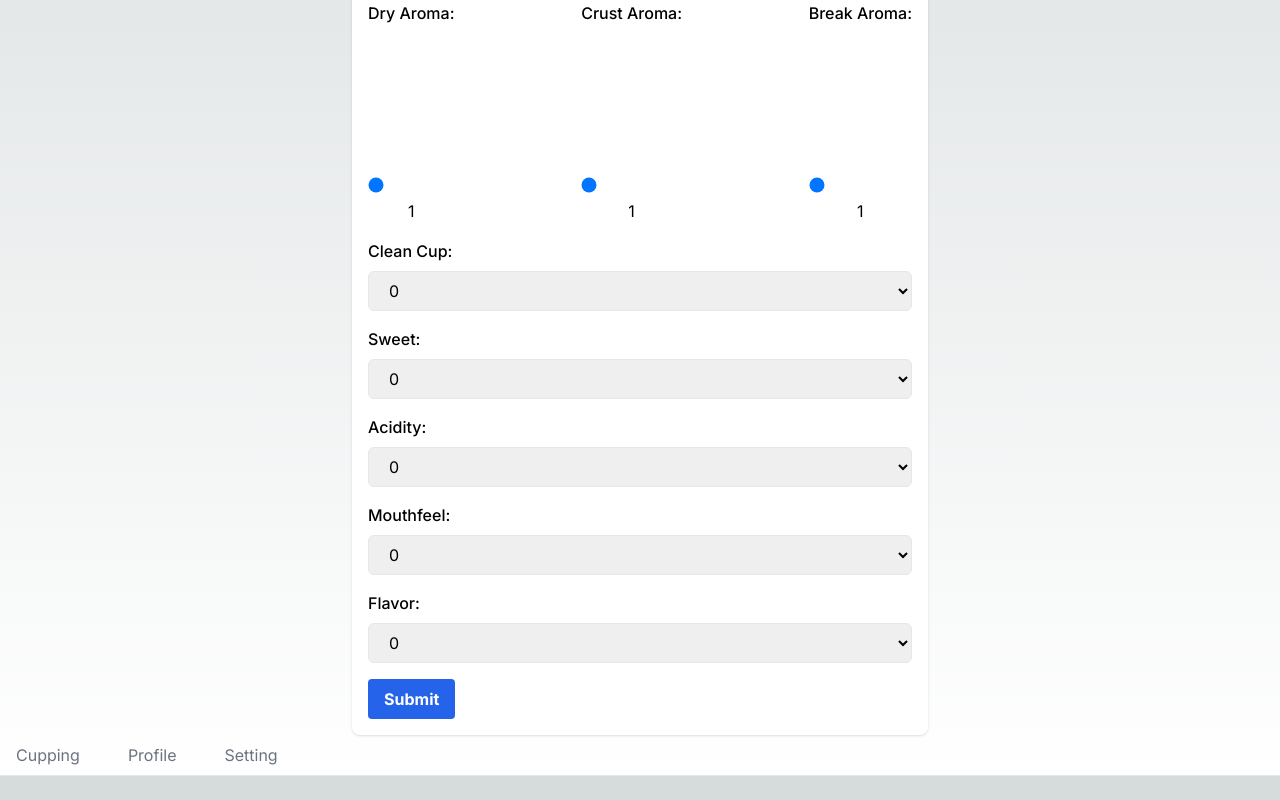
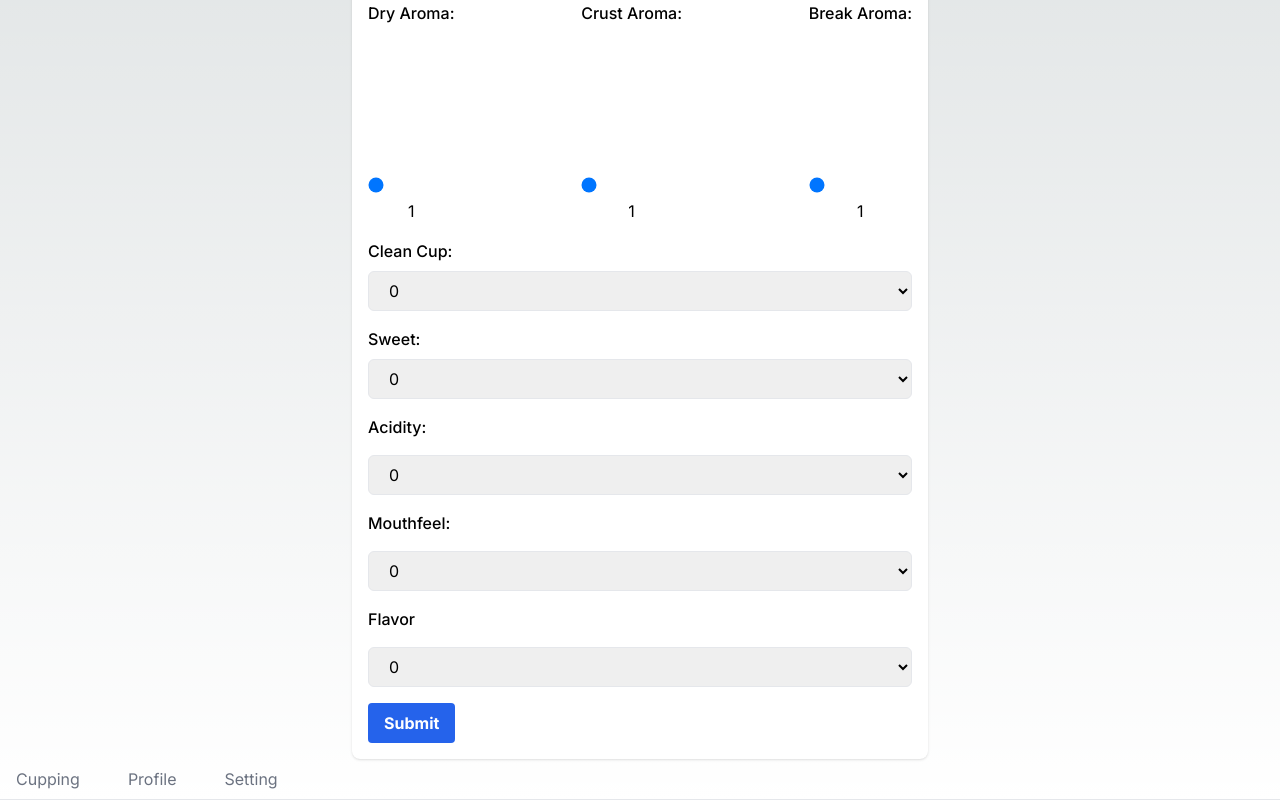
Before and after one commit to KouheiOkazaki/coppi, a Next.js app: page /ja/cupping in a window 1280 px wide. Shown: the part 429-1229 px from the top of the page. Before the commit the page ends 1205 px from the top, so only its background shows below. Built offline with nearby package versions, Linux system fonts and the light colour scheme.

Commit message:
refactor sensory selector to rhe Component

```diff
--- a/src/app/[lang]/cupping/page.tsx
+++ b/src/app/[lang]/cupping/page.tsx
@@ -1,5 +1,5 @@
 'use client'
-import CoeCuppingForm from '@/src/components/cuppingForm/CoeCuppingForm'
+import CoeCuppingForm from '@/src/components/cupping/cuppingForm/CoeCuppingForm'
 import React from 'react'
 
 export default function ParentComponent() {
--- a/src/components/cuppingForm/CoeCuppingForm.tsx
+++ b/src/components/cupping/cuppingForm/CoeCuppingForm.tsx
@@ -2,9 +2,11 @@ import React, { useState } from 'react'
 import TabNavigation from '@/src/components/common/navigation/Navigation'
 import { useForm } from 'react-hook-form'
 import { CoeFormData } from '@/src/commons/types/type'
-import Timer from '../timer/Timer'
+
 import { postFormAction } from './actions'
 import { roastOptions, scoreOptions } from '@/src/commons/const/const'
+import Timer from '../../timer/Timer'
+import SensorySelector from '../sensorySelector/SensorySelector'
 
 export default function CoeCuppingForm() {
 	const {
@@ -62,6 +64,7 @@ export default function CoeCuppingForm() {
 					</div>
 					<input
 						type="hidden"
+						id="roatLevel"
 						{...register('roastLevel', { required: true })}
 						value={roastOptions[selectedRoastIndex]?.level || ''}
 					/>
@@ -170,48 +173,13 @@ export default function CoeCuppingForm() {
 						))}
 					</select>
 				</div>
-				<div className="flex flex-col">
-					<label className="block mb-2 font-medium">Acidity:</label>
-					<select
-						id="acidity"
-						{...register('acidity', { required: true })}
-						className="form-select px-4 py-2 border rounded-md"
-					>
-						{scoreOptions.map((option) => (
-							<option key={option} value={option}>
-								{option}
-							</option>
-						))}
-					</select>
-				</div>
-				<div className="flex flex-col">
-					<label className="block mb-2 font-medium">Mouthfeel:</label>
-					<select
-						id="mouthfeel"
-						{...register('mouthfeel', { required: true })}
-						className="form-select px-4 py-2 border rounded-md"
-					>
-						{scoreOptions.map((option) => (
-							<option key={option} value={option}>
-								{option}
-							</option>
-						))}
-					</select>
-				</div>
-				<div className="flex flex-col">
-					<label className="block mb-2 font-medium">Flavor:</label>
-					<select
-						id="flavor"
-						{...register('flavor', { required: true })}
-						className="form-select px-4 py-2 border rounded-md"
-					>
-						{scoreOptions.map((option) => (
-							<option key={option} value={option}>
-								{option}
-							</option>
-						))}
-					</select>
-				</div>
+				<label className="block mb-2 font-medium">Acidity:</label>
+				<SensorySelector id="acidity" options={scoreOptions} register={register} />
+				<label className="block mb-2 font-medium">Mouthfeel:</label>
+				<SensorySelector id="mouthfeel" options={scoreOptions} register={register} />
+				<label className="block mb-2 font-medium">Flavor</label>
+				<SensorySelector id="flavor" options={scoreOptions} register={register} />
+
 				<button
 					type="submit"
 					className="mt-4 px-4 py-2 bg-blue-600 text-white font-bold rounded hover:bg-blue-700 transition duration-200"
--- /dev/null
+++ b/src/components/cupping/sensorySelector/SensorySelector.tsx
@@ -0,0 +1,27 @@
+import { CoeFormData } from '@/src/commons/types/type';
+import React from 'react';
+import { UseFormRegister } from 'react-hook-form';
+
+interface SensorySelectorProps {
+    id: "sampleNo" | "roastLevel" | "dryAroma" | "crustAroma" | "breakAroma" | "cleanCup" | "sweet" | "acidity" | "mouthfeel" | "flavor";
+    options: number[];
+    register: UseFormRegister<CoeFormData>;
+}
+
+export default function SensorySelector({ id, options, register }: SensorySelectorProps) {
+  return (
+    <div className="flex flex-col">
+      <select
+        id={id}
+        {...register(id, { required: true })} // 修正点: フィールドの名前を指定する
+        className="form-select px-4 py-2 border rounded-md"
+      >
+        {options.map((option) => (
+          <option key={option} value={option}>
+            {option}
+          </option>
+        ))}
+      </select>
+    </div>
+  );
+}
```
Also changed, not shown: src/components/cupping/cuppingForm/actions.ts (renamed from src/components/cuppingForm/actions.ts), 2 other files (tests, documents, lock files or other folders).
